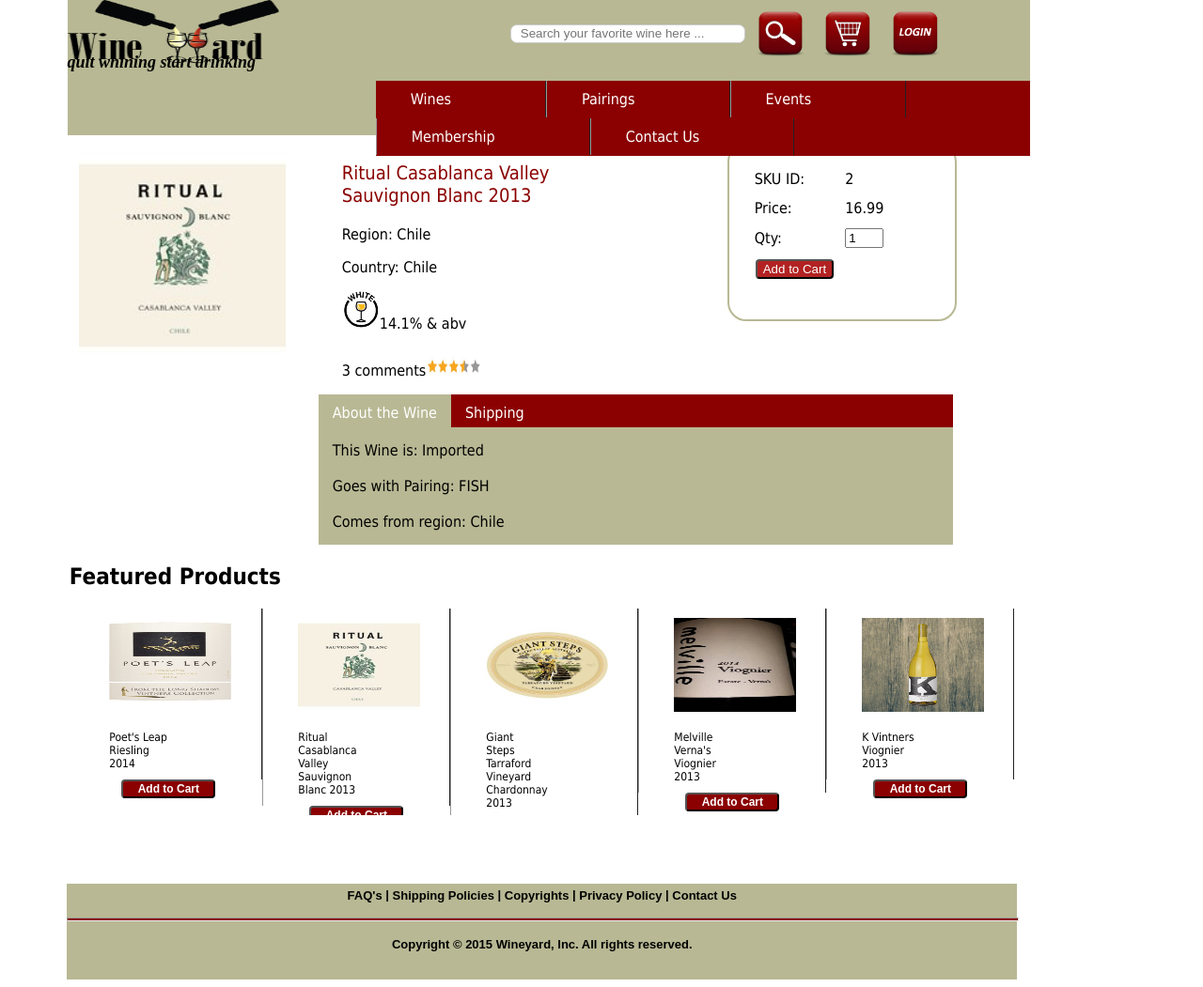
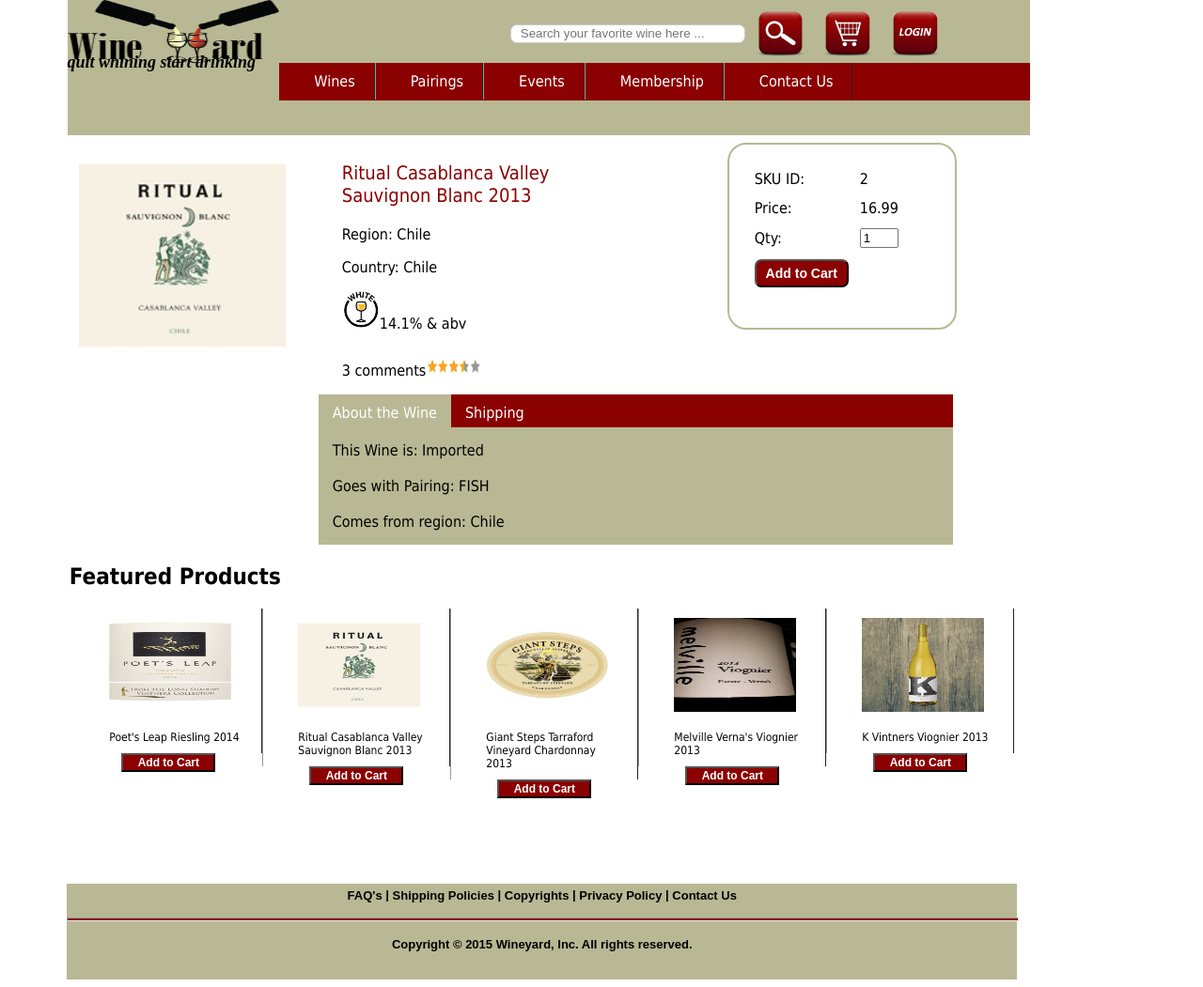
Before and after one commit to Rao-priya/WineYard, a PHP site: page /html/product.php?pID=2 in a window 1280 px wide. Shown: the whole page at 94% size. Run offline with PHP 8.4, Linux system fonts and the light colour scheme; data comes from the database, SQL or seed files in the repository; some libraries are stand-ins or nearby versions.

Commit message:
1. header 2. product
1. Modified the header css to make the header adjusting for general pc
pixel
2. modified product page css for adding class for add to cart button

```diff
--- a/css/header_css.css
+++ b/css/header_css.css
@@ -50,7 +50,7 @@ padding:0;}
 }
 
 #topNav{
-    margin-top: 8.4%; margin-left: 32%;
+    margin-top: 6.5%; margin-left: 22%;
 }
 
 .a_color {
@@ -71,7 +71,7 @@ li:first-child a { border-left:none; }
 
 //li:first-child:hover { background:url(../fallback/navOverLeft.gif) no-repeat 0 0; }
 
-li a { display:block; padding:10px 100px; padding-left: 37px; border-left:1px solid #999; border-right:1px solid #222; color:#eee;text-align:left; text-decoration:none; }//wines
+li a { display:block; padding:10px 20px; padding-left: 37px; border-left:1px solid #999; border-right:1px solid #222; color:#eee;text-align:left; text-decoration:none; }//wines
 
 li li { width:auto; clear:left; }
 
--- a/css/product.css
+++ b/css/product.css
@@ -7,12 +7,7 @@
     float:left;
     padding:10px;
 }
-button{
-  color: white;
- background-color: firebrick;
-  border-radius: 4px;
-  margin-left:1px;
-}
+
 #prodInfo{
   width:250px;
   height: auto;
@@ -88,6 +83,10 @@ button{
 			display: inherit;
 		}
 
+    #lblShipping{
+      text-decoration: underline;
+    }
+
     #imgID{
       width:220px;
       height:220px;
--- a/html/product.php
+++ b/html/product.php
@@ -89,7 +89,7 @@ else{
               <td>
                   <input name="id" type="hidden" value="<?=$prodID?>">
                   <a href="pairing_beef.php?page=pairing_beef&action=add&id=<?php echo $pID ?>">
-                  <button type="submit" form="form1" value="Submit">Add to Cart</button> </a>
+                  <button type="submit" class="addtocartBtn" form="form1" value="Submit">Add to Cart</button> </a>
 
 
            </td></tr>
```
